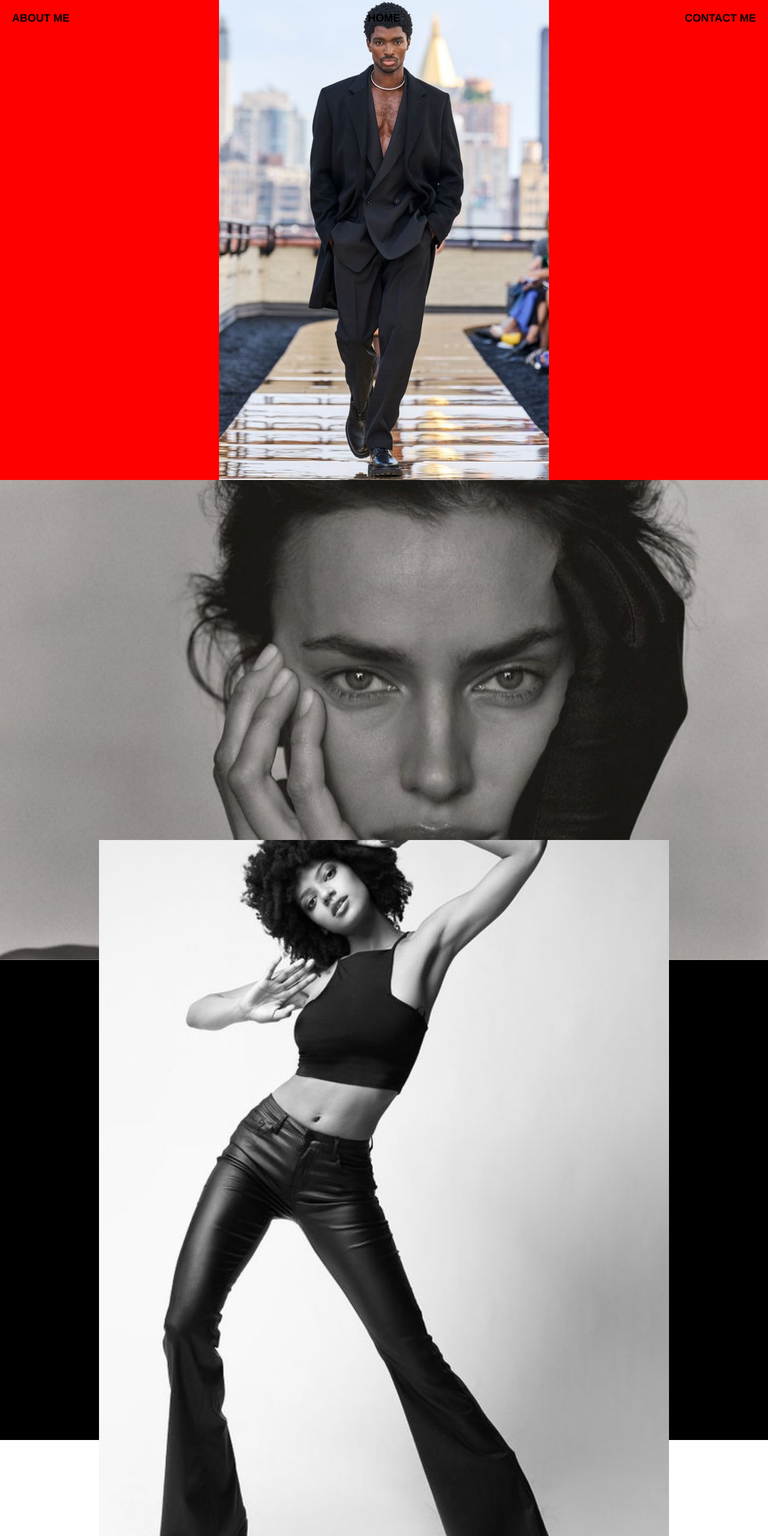
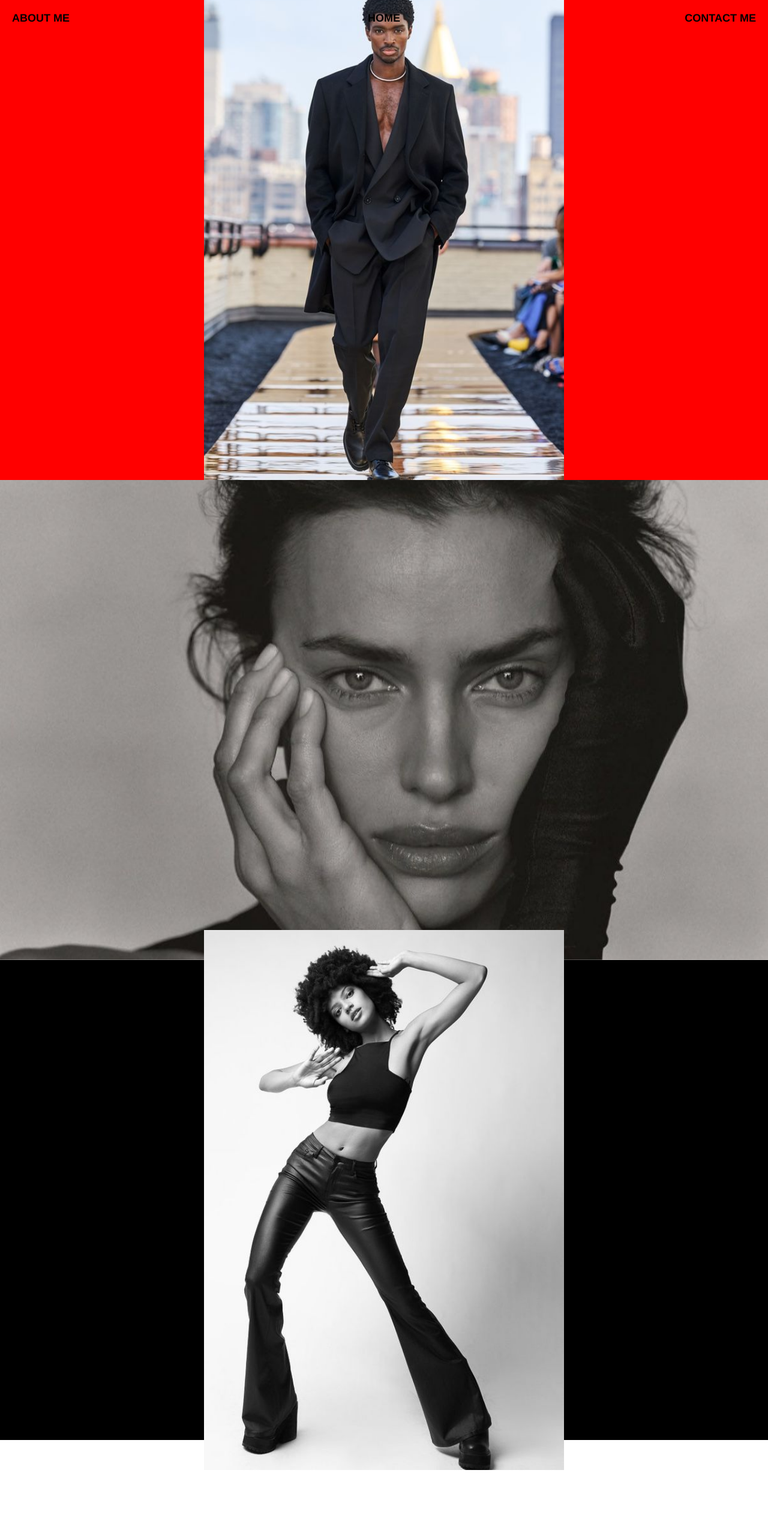
Before and after one commit to dmotorca/VCWebsite, a website: page index.html in a window 1280 px wide. Shown: the top 2560 px of the page at 60% size. After the commit the page ends 2450 px from the top, so only its background shows below. Drawn offline with Linux system fonts and the light colour scheme.

Commit message:
Added some mobile design

```diff
--- a/styles.css
+++ b/styles.css
@@ -32,6 +32,28 @@ body {
 }
 .screen3 {
   background: #000;
+}
+.screen1 img {
+  height: 60vh; /* Set a percentage height for each image */
+  width: auto; /* Allow the width to adjust based on the height */
+}
+
+.screen3 img {
+  height: 80vh; /* Set a percentage height for each image */
+  width: auto; /* Allow the width to adjust based on the height */
+}
+
+/* Media query for larger screens */
+@media screen and (min-width: 768px) {
+  .screen1 img {
+    height: 900px; /* Set a fixed height for each image on desktop */
+    width: auto; /* Allow the width to adjust based on the height */
+  }
+
+  .screen3 img {
+    height: 900px; /* Set a fixed height for each image on desktop */
+    width: auto; /* Allow the width to adjust based on the height */
+  }
 }
 
 .sticky {
```
